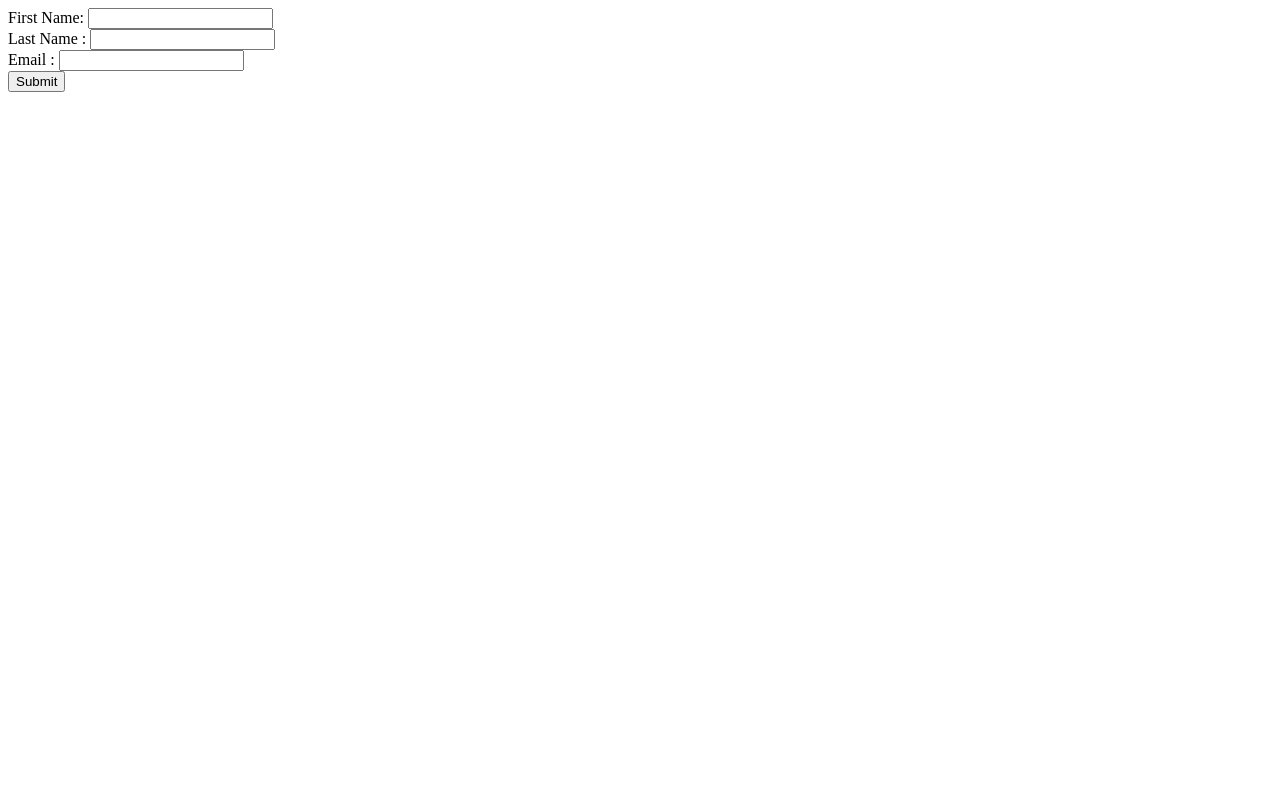
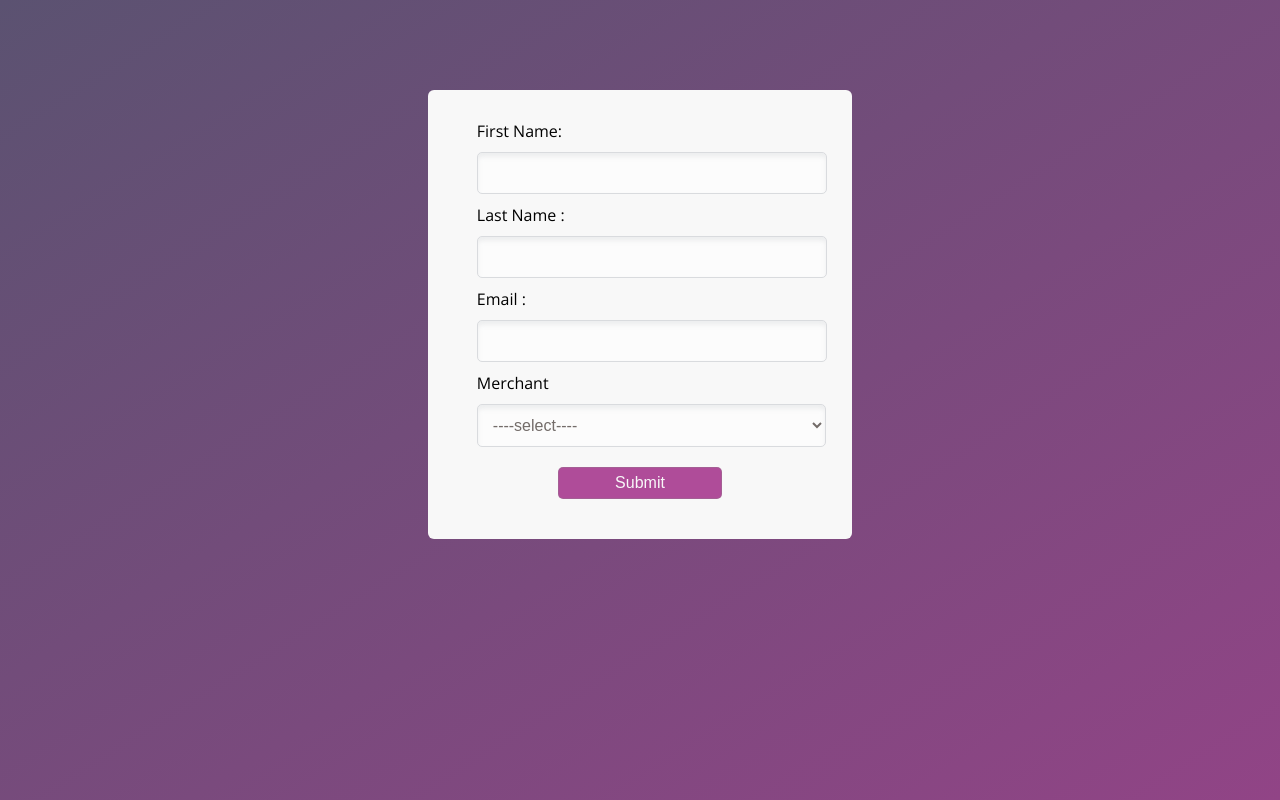
Before and after one commit to rahuldotar/Micropay, a plain HTML site: page client/demo.html in a window 1280 px wide. Drawn offline with nearby package versions, Linux system fonts and the light colour scheme.

Commit message:
ui changes updated

```diff
--- /dev/null
+++ b/client/css/style.css
@@ -0,0 +1,134 @@
+
+@import url('https://fonts.googleapis.com/css?family=Open+Sans');
+html, body
+{
+    height: 100%;
+    margin: 0;
+    font-family: 'Open Sans', sans-serif;
+}
+.main_body
+{
+    background: #5b5271; /* For browsers that do not support gradients */
+    background: -webkit-linear-gradient(left top, #5b5271, #914486); /* For Safari 5.1 to 6.0 */
+    background: -o-linear-gradient(bottom right, #5b5271, #914486); /* For Opera 11.1 to 12.0 */
+    background: -moz-linear-gradient(bottom right, #5b5271, #914486); /* For Firefox 3.6 to 15 */
+    background: linear-gradient(to bottom right, #5b5271, #914486); /* Standard syntax */
+    background-size: cover;
+    background-repeat: no-repeat;
+    background-position: center;
+}
+.form_body
+{
+    width: 100%;
+    padding-top: 7%;
+}
+.user_credential
+{
+    width:30%;
+    margin: 0 auto;
+    padding: 20px;
+    background-color: #F8F8F8;
+    border-radius: 6px;
+}
+.user_credential input[type=text] {
+    outline: none;
+    padding: 11px;
+    border: 1px solid #d9dbde;
+    font-size: 1rem;
+    background: rgba(255, 255, 255, 0.57);
+    border-radius: 5px;
+    -webkit-border-radius: 5px;
+    -moz-border-radius: 5px;
+    -o-border-radius: 5px;
+    -ms-border-radius: 5px;
+    /*padding: 6px 6px;*/
+    width: 100% !important;
+    /*font-size: 1em;*/
+    color: #736c69;
+    text-align: left;
+    z-index: 1000;
+    box-shadow: inset 0 4px 4px rgba(196,199,203,0.26);
+}
+.user_credential select {
+    outline: none;
+    padding: 11px;
+    border: 1px solid #d9dbde;
+    font-size: 1rem;
+    background: rgba(255, 255, 255, 0.57);
+    border-radius: 5px;
+    -webkit-border-radius: 5px;
+    -moz-border-radius: 5px;
+    -o-border-radius: 5px;
+    -ms-border-radius: 5px;
+    /*padding: 6px 6px;*/
+    width: 107% !important;
+    /*font-size: 1em;*/
+    color: #736c69;
+    text-align: left;
+    z-index: 1000;
+    box-shadow: inset 0 4px 4px rgba(196,199,203,0.26);
+}
+::-webkit-input-placeholder { /* Chrome/Opera/Safari */
+    color:#736c69;
+}
+::-moz-placeholder { /* Firefox 19+ */
+    color: #736c69;
+}
+:-ms-input-placeholder { /* IE 10+ */
+    color: #736c69;
+}
+:-moz-placeholder { /* Firefox 18- */
+    color: #736c69;
+}
+.user_fields
+{
+    width: 85%;
+    margin: auto;
+}
+.user_fields label {
+    display: inline-block;
+    padding: 10px 0;
+    box-sizing: border-box;
+}
+.btn_sub
+{
+    display: inline-block;
+    width: 100%;
+    text-align: center;
+}
+.user_credential input[type=submit] {
+    outline: none;
+    border: 1px solid rgba(140, 136, 136, 0.31);
+    background: #AF4C99;
+    border-radius: 5px;
+    -webkit-border-radius: 5px;
+    -moz-border-radius: 5px;
+    -o-border-radius: 5px;
+    -ms-border-radius: 5px;
+    padding: 6px 6px;
+    width: 50% !important;
+    font-size: 1em;
+    color: #f8f8f8;
+    text-align: center;
+    z-index: 1000;
+    margin: 20px auto;
+    cursor: pointer;
+}
+.user_credential input[type=submit]:hover {
+    box-shadow: 0px 1px 5px rgba(98, 81, 116, 0.76);
+}
+
+.partners_details
+{
+    width:60%;
+    margin: 0 auto;
+    padding: 20px;
+    background-color: #F8F8F8;
+    border-radius: 6px;
+}
+.preloader {
+    margin: 30px auto 0px;
+    display: block;
+    height: 70px;
+    width: 70px;
+}
--- a/client/demo.html
+++ b/client/demo.html
@@ -6,16 +6,26 @@
     <meta name="viewport" content="width=device-width, initial-scale=1, maximum-scale=1">
     <link rel="icon" href="img/fav.ico">
     <title>Micropay</title>
+    <link type="text/css" rel="stylesheet" href="css/style.css">
 </head>
 
-<body ng-app="demoApp">
+<body ng-app="demoApp" class="main_body">
 
     <div ng-controller="demoCtrl" class="form_body">
+        <div class="user_credential" ng-show="!reqData.popularPartners">
             <form>
-            <div ng-if="!data.isPay">
-                First Name: <input type="text" ng-model="reqData.firstName" name="firstName"><br/> Last Name : <input type="text"
-                    ng-model="reqData.lastName" name="lastName"><br/> Email : <input type="text" ng-model="reqData.email" name="email"><br/>
-                <input type="submit" ng-click="getIavToken()" value="Submit">
+                <div ng-if="!data.isPay" class="user_fields">
+                    <label>First Name: </label><input type="text" ng-model="reqData.firstName" name="firstName"><br/>
+                    <label>Last Name :</label> <input type="text" ng-model="reqData.lastName" name="lastName"><br/>
+                    <label>Email : </label><input type="text" ng-model="reqData.email" name="email"><br/>
+                    <label>Merchant</label>
+                    <select>
+                        <option>----select----</option>
+                        <option>abc</option>
+                        <option>abc</option>
+                        <option>abc</option>
+                    </select><br/>
+                    <div class="btn_sub"><input type="submit" ng-click="getIavToken()" value="Submit"></div>
                 </div>
 
                 <div ng-if="data.isPay">
@@ -24,13 +34,18 @@
                     <span>Ether : {{data.ether}}</span>
                 </div>
             </form>
-
+        </div>
         <!--<div id="mainContainer">
             <input type="button" id="start" value="Add Bank">
         </div>-->
 
-        <div id="iavContainer"></div>
+        <div id="iavContainer" class="partners_details" ng-show="reqData.popularPartners">
+            <div ng-show="reqData.preloader">
+                <img alt="Loading..." src="img/loading.svg" class="preloader">
             </div>
+        </div>
+    </div>
+
     <script src="jquery-1.8.2.min.js"></script>
     <script src="angular.min.js"></script>
     <script src="https://cdn.dwolla.com/1/dwolla.js"></script>
--- a/client/demo.js
+++ b/client/demo.js
@@ -3,11 +3,13 @@
  */
 var demo = angular.module('demoApp', [])
 
-demo.controller('demoCtrl', function ($scope, $http) {
+demo.controller('demoCtrl', function ($scope,$timeout, $http) {
     $scope.reqData = {
         firstName: '',
         lastName: '',
         email: '',
+        popularPartners:false,
+        preloader:false
     }
 
     $scope.respData = {
@@ -26,6 +28,8 @@ demo.controller('demoCtrl', function ($scope, $http) {
 
     /* create IAV token by sending customer details[Start] */
     $scope.getIavToken = function () {
+        $scope.reqData.popularPartners = true;
+        $scope.reqData.preloader = true;
         var postData = $scope.reqData;
         var requestObj = {
             method: 'POST',
@@ -45,6 +49,8 @@ demo.controller('demoCtrl', function ($scope, $http) {
 
     /* render payment page[Start] */
     var renderPaymentPage = function () {
+        $timeout($scope.reqData.preloader = false, 4000);
+
         dwolla.configure('sandbox');
         dwolla.iav.start($scope.respData.iavToken, {
             container: 'iavContainer',
@@ -55,6 +61,7 @@ demo.controller('demoCtrl', function ($scope, $http) {
             microDeposits: 'false',
             fallbackToMicroDeposits: 'false'
         }, function (err, res) {
+            $scope.reqData.preloader = false;
             $scope.paymentData.fundingResrcURL = res._links["funding-source"]["href"]
             $scope.data.isPay = true;
             $scope.$apply();
```
Also changed, not shown: client/img/loading.svg (added). Lines whose indentation alone changed are shown as unchanged.
